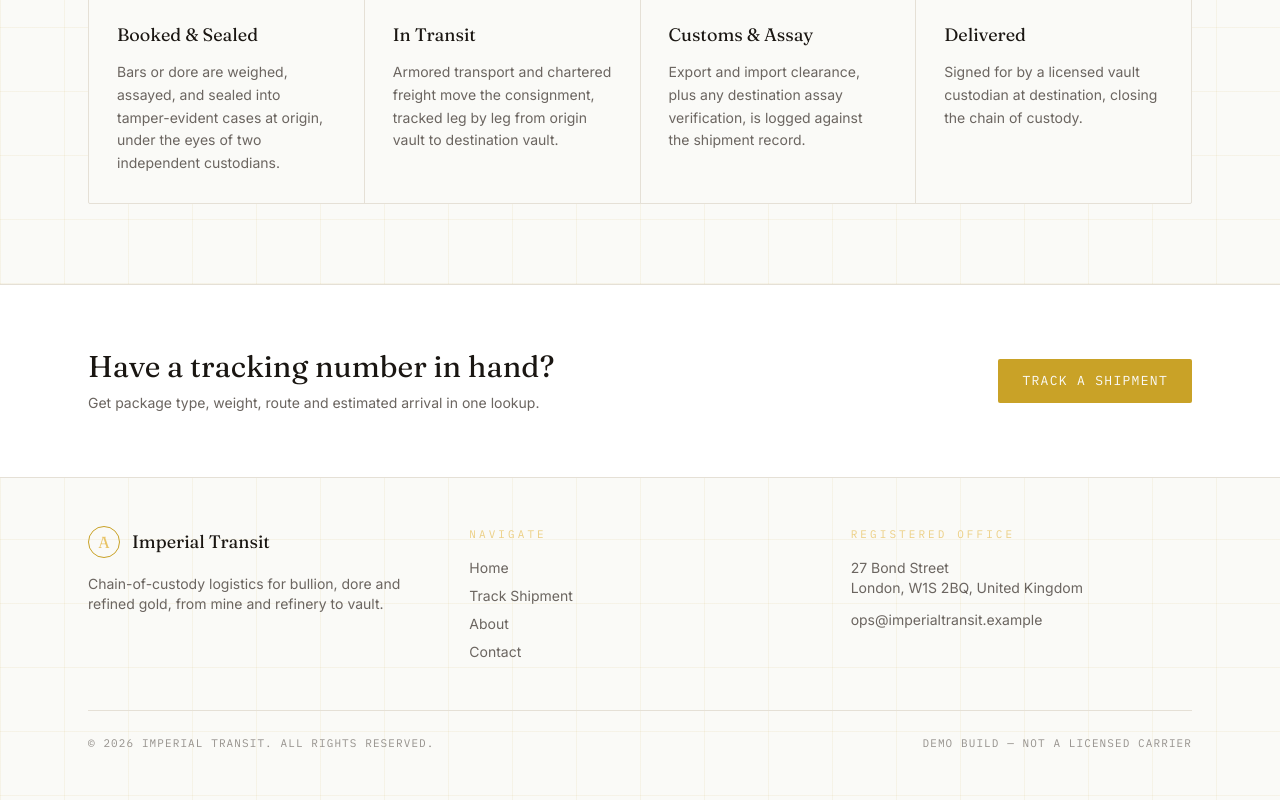
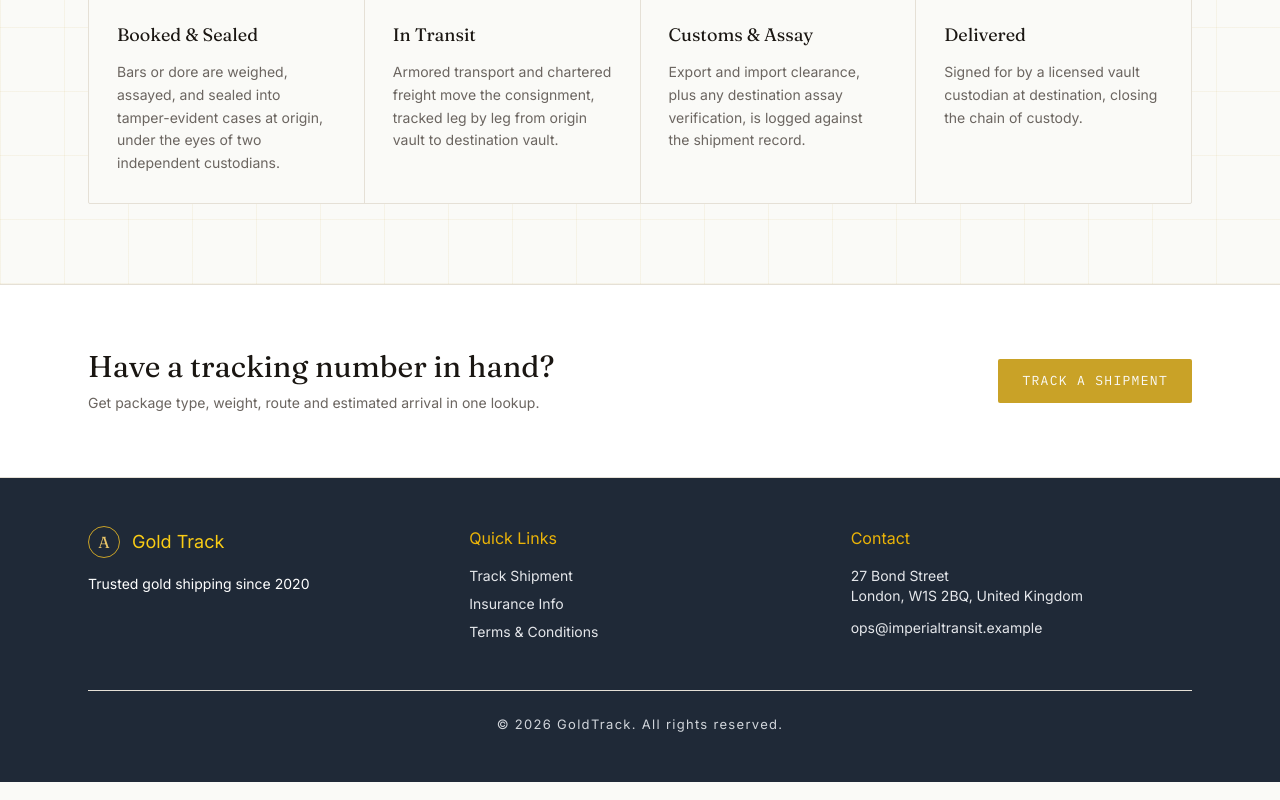
Before and after one commit to corepex-labs/gold-tracker, a Next.js app: page / in a window 1280 px wide. Shown: the part 1125-1925 px from the top of the page. Built offline with nearby package versions, Linux system fonts and the light colour scheme.

Commit message:
reafactor: chnage footer bg color and font

```diff
--- a/components/Footer.tsx
+++ b/components/Footer.tsx
@@ -2,7 +2,7 @@ import Link from "next/link";
 
 export default function Footer() {
   return (
-    <footer className="border-t border-line">
+    <footer className="border-t border-line bg-gray-800">
       <div className="mx-auto max-w-6xl px-6 py-12">
         <div className="grid gap-10 md:grid-cols-3">
           <div>
@@ -10,39 +10,37 @@ export default function Footer() {
               <span className="flex h-8 w-8 items-center justify-center rounded-full border border-gold text-gold-bright font-display text-base">
                 A
               </span>
-              <span className="font-display text-lg text-ivory">Imperial Transit</span>
+              <span className=" text-lg text-yellow-400">Gold Track</span>
             </div>
-            <p className="mt-4 max-w-xs text-sm text-muted">
-              Chain-of-custody logistics for bullion, dore and refined gold,
-              from mine and refinery to vault.
+            <p className="mt-4 max-w-xs text-sm text-white">
+             Trusted gold shipping since 2020
             </p>
           </div>
 
           <div>
-            <p className="eyebrow mb-4">Navigate</p>
-            <ul className="space-y-2 text-sm">
-              <li><Link href="/" className="text-muted hover:text-gold-bright">Home</Link></li>
-              <li><Link href="/track" className="text-muted hover:text-gold-bright">Track Shipment</Link></li>
-              <li><Link href="/about" className="text-muted hover:text-gold-bright">About</Link></li>
-              <li><Link href="/contact" className="text-muted hover:text-gold-bright">Contact</Link></li>
+            <p className="text-yellow-500 mb-4">Quick Links</p>
+            <ul className="space-y-2 text-sm text-gray-200">
+              <li><Link href="/" className="text-gray-200 hover:text-gold-bright">Track Shipment</Link></li>
+              <li><Link href="/about" className="text-gray-200 hover:text-gold-bright">Insurance Info</Link></li>
+              <li><Link href="/contact" className="text-gray-200 hover:text-gold-bright">Terms & Conditions</Link></li>
             </ul>
           </div>
 
           <div>
-            <p className="eyebrow mb-4">Registered Office</p>
-            <p className="text-sm text-muted">
+            <p className="text-yellow-500 mb-4">Contact</p>
+            <p className="text-sm text-gray-200">
               27 Bond Street<br />
               London, W1S 2BQ, United Kingdom
             </p>
-            <p className="mt-3 text-sm text-muted">
+            <p className="mt-3 text-sm text-gray-200">
               ops@imperialtransit.example
             </p>
           </div>
         </div>
 
-        <div className="mt-12 flex flex-col items-start justify-between gap-4 border-t border-line pt-6 font-mono text-[11px] uppercase tracking-widest text-muted/70 md:flex-row md:items-center">
-          <span>&copy; {new Date().getFullYear()} Imperial Transit. All rights reserved.</span>
-          <span>Demo build — not a licensed carrier</span>
+        <div className="mt-12 text-center gap-4 border-t border-line pt-6  text-[13px]  tracking-widest text-gray-300 md:flex-row md:items-center">
+          <span>&copy; {new Date().getFullYear()} GoldTrack. All rights reserved.</span>
+
         </div>
       </div>
     </footer>
```
